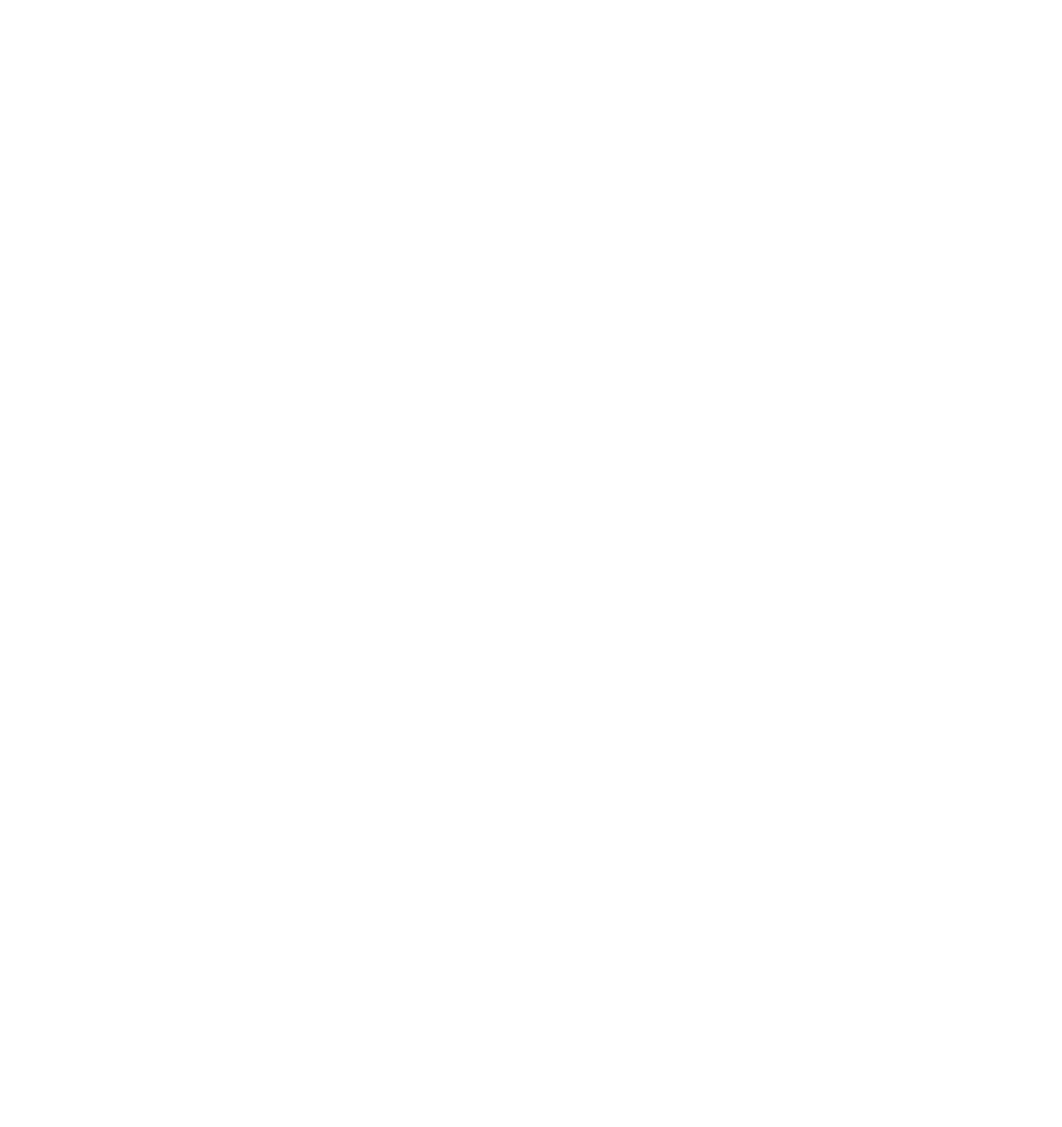
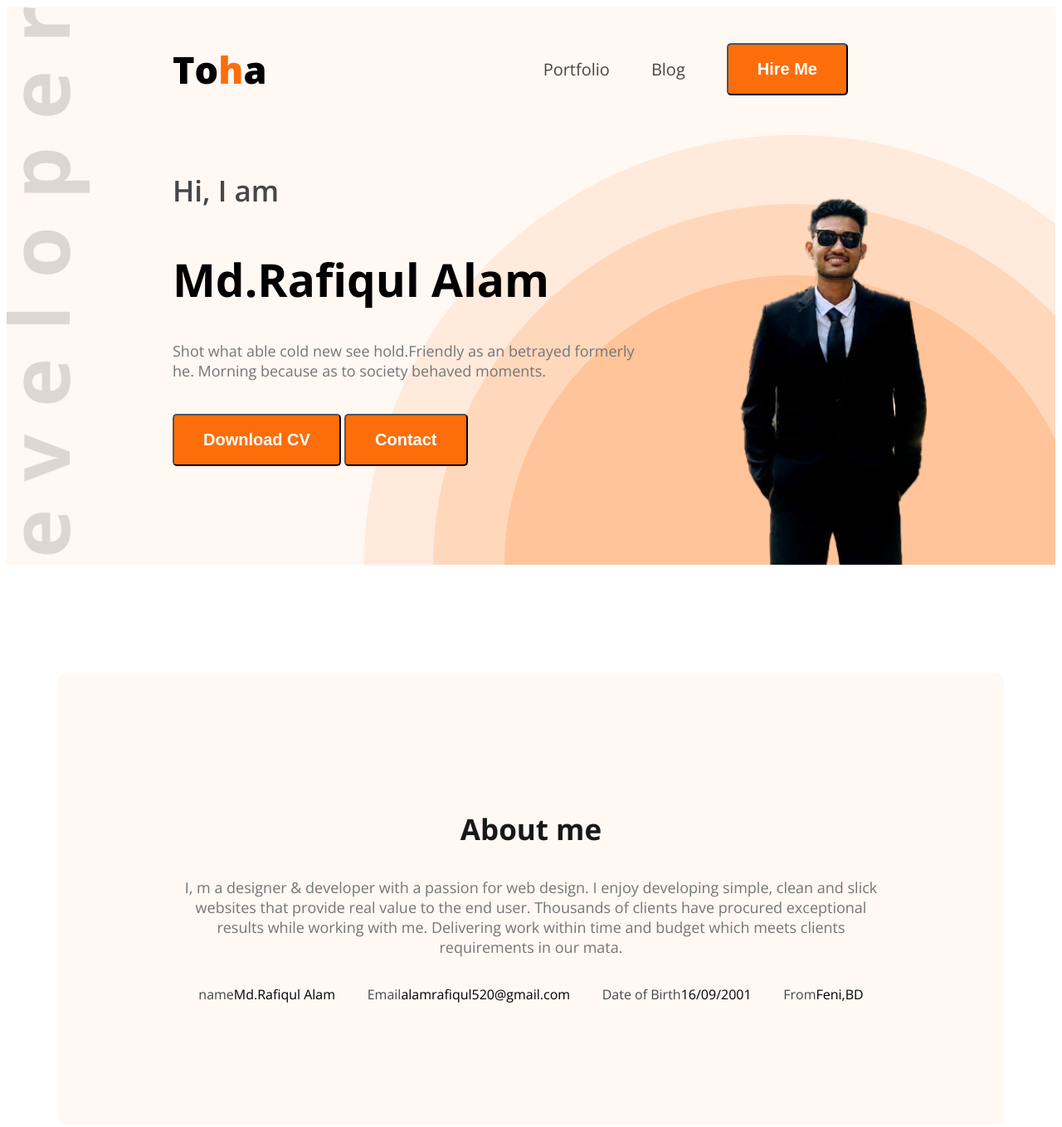
Before and after one commit to Toha16/we-developer-portfolio, a plain HTML site: page index.html in a window 1280 px wide. Shown: the whole page at 83% size. Before the commit the page ends 800 px from the top, so only its background shows below. Drawn offline with nearby package versions, Linux system fonts and the light colour scheme.

Commit message:
added the head side & half main side

```diff
--- a/index.html
+++ b/index.html
@@ -4,8 +4,60 @@
     <meta charset="UTF-8">
     <meta name="viewport" content="width=device-width, initial-scale=1.0">
     <title>Web Developer Portfolio</title>
+    <link rel="preconnect" href="https://fonts.googleapis.com">
+<link rel="preconnect" href="https://fonts.gstatic.com" crossorigin>
+<link href="https://fonts.googleapis.com/css2?family=Open+Sans:ital,wght@0,300..800;1,300..800&display=swap" rel="stylesheet">
+    <link rel="stylesheet" href="styles/styles.css">
 </head>
-<body>
+<body class="open-sans-normal">
+    <header class="header secondary-bg" >
+        <nav>
+            <h3 class="nav-title">To<span class="text-primary">h</span>a</h3>
+            <ul>
+               <li><a class="dark-2" href="">Portfolio</a></li>
+               <li><a class="dark-2" href="">Blog</a></li>
+               <li><a href=""><button class="btn-primary">Hire Me</button></a></li>
+            </ul>
+        </nav>
+        <div class="banner">
+            <div class="banner-content">
+                <h4 class="banner-greetings dark-2">Hi, I am</h4>
+                <h1 class="banner-title">Md.Rafiqul Alam</h1>
+                <p class="banner-paragraph">Shot what able cold new see hold.Friendly as an betrayed formerly he. Morning because as to society behaved moments.</p><br>
+                <button class="btn-primary">Download CV</button>
+                <button class="btn-primary">Contact</button>
+            </div>
+            <img class="banner-profile-pic" src="images/Toha.png" alt="">
+        </div>
+    </header>
+    <main>
+        <section class="about secondary-bg">
+            <h3 class="section-title">About me</h3>
+            <p class="class-description">I, m a designer & developer with a passion for web design. I enjoy developing simple, clean and slick websites that provide real value to the end user. Thousands of clients have procured exceptional results while working with me. Delivering work within time and budget which meets clients requirements in our mata.</p>
+
+            <div class="about-items">
+                <div class="about-items">
+                    <p class="item-title dark-2">name</p>
+                    <p class="item-description">Md.Rafiqul Alam</p>
+                </div>
+                <div class="about-items">
+                    <p class="item-title dark-2">Email</p>
+                    <p class="item-description">alamrafiqul520@gmail.com</p>
+                </div>
+                <div class="about-items">
+                    <p class="item-title dark-2">Date of Birth</p>
+                    <p class="item-description">16/09/2001</p>
+                </div>
+                <div class="about-items">
+                    <p class="item-title dark-2">From</p>
+                    <p class="item-description">Feni,BD</p>
+                </div>
+            </div>
+        </section>
+    </main>
+    <footer>
+
+    </footer>
 
 </body>
 </html>
--- /dev/null
+++ b/styles/styles.css
@@ -0,0 +1,111 @@
+.open-sans-normal {
+    font-family: "Open Sans", sans-serif;
+    font-optical-sizing: auto;
+    font-style: normal;
+    font-variation-settings:
+      "wdth" 100;
+  }
+  /* header */
+  .header{
+    background-image: url(../images/developer.png), url(../images/header_bg.png);
+    background-repeat: no-repeat;
+    background-position: top left, bottom right;
+}
+
+/* nav styles */
+nav{
+    display: flex;
+    justify-content: space-between;
+    margin: 0px 200px;
+}
+
+.nav-title{
+    font-weight: 800;
+    font-size: 45px;
+}
+/* shared styles */
+.secondary-bg{
+    background-color: #FFF8F3;
+}
+.text-primary{
+    color: #FD6E0A;
+}
+.dark-2{
+    color: #474747;
+}
+.btn-primary{
+    background-color: #FD6E0A;
+    color: #FFFFFF;
+    font-size: 20px;
+    font-weight: bold;
+    padding: 18px 35px;
+    border-radius: 5px;
+}
+.section-title{
+    font-size: 35px;
+    font-weight: bold;
+    color: #181818;
+}
+.class-description{
+    font-size: 18px;
+    font-weight:normal;
+    color: #757575;
+}
+nav ul li{
+    list-style: none;
+    margin-right: 50px;
+}
+nav li a{
+    text-decoration: none;
+    font-size: 20px;
+    color: #474747;
+}
+nav ul{
+    display: flex;
+    align-items: center;
+}
+/* banner style */
+
+.banner{
+    display: flex;
+    justify-content: space-between;
+    margin: 0 35px 0 200px;
+}
+.banner-content{
+    max-width: 580px;
+}
+.banner-greetings{
+    font-size: 35px;
+    font-weight: 600;
+}
+.banner-title{
+    font-size: 55px;
+    font-weight: bold;
+}
+.banner-paragraph{
+    font-size: 18px;
+    font-weight: normal;
+    color: #757575;
+}
+.banner-profile-pic{
+    width: 580px;
+}
+/* main styles */
+main{
+    max-width: 1140px;
+    margin: 0 auto;
+}
+/* about styles */
+.about{
+    border-radius: 10px;
+    padding: 130px 150px;
+    text-align: center;
+    margin-top: 130px;
+}
+.about-items{
+    display: flex;
+    justify-content: space-around;
+}
+.item-description{
+    font-weight: 600px;
+}
```
Also changed, not shown: images/Toha.png (added).
